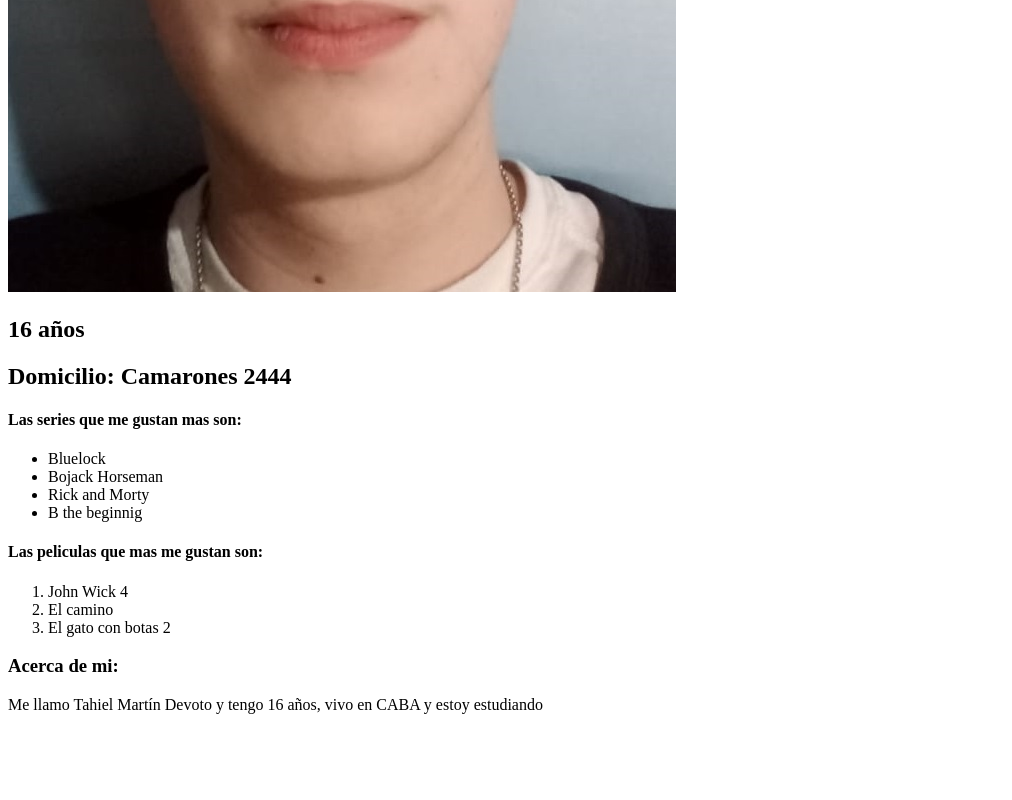
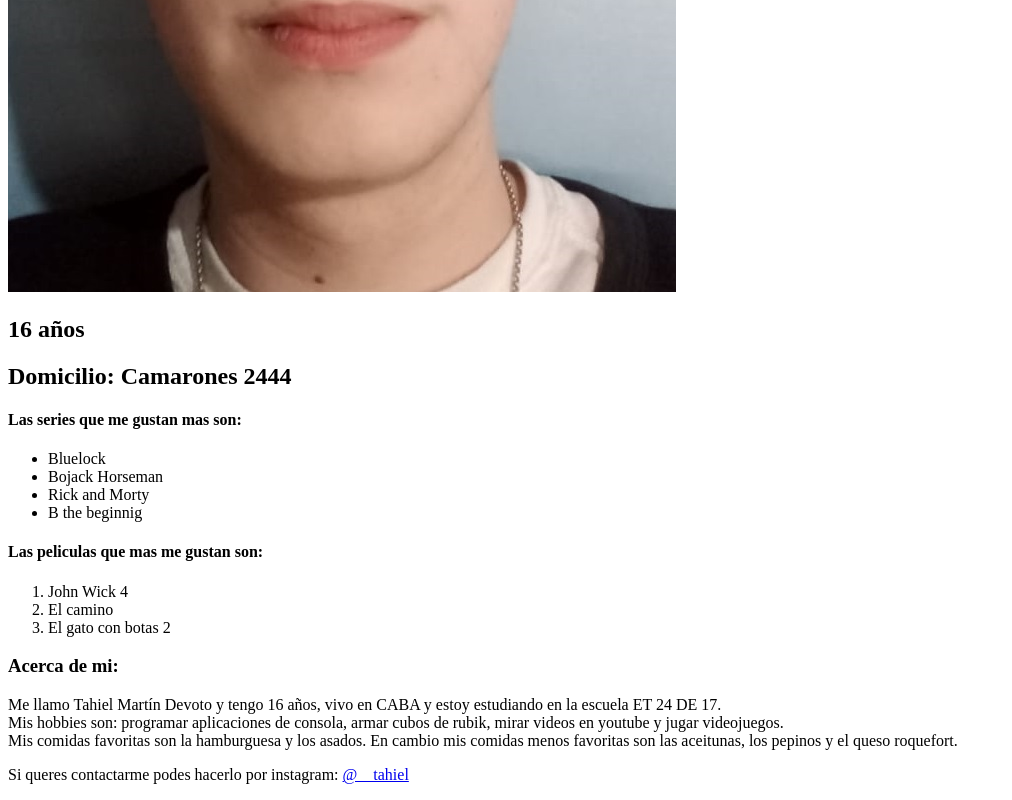
Before and after one commit to Tahield16/MODULO-2, a plain HTML site: page index.html in a window 1280 px wide. Shown: the part 616-1416 px from the top of the page, without its empty margins (0-1012 px from the left). Before the commit the page ends 1346 px from the top, so only its background shows below. Drawn offline with Linux system fonts and the light colour scheme.

```diff
--- a/index.html
+++ b/index.html
@@ -34,10 +34,15 @@
     </div>
     <div>
             <h3>Acerca de mi:</h3>
-            <p>Me llamo Tahiel Martín Devoto y tengo 16 años, vivo en CABA y estoy estudiando </p>
+            <p>Me llamo Tahiel Martín Devoto y tengo 16 años, vivo en CABA y estoy estudiando en la escuela ET 24 DE 17.
+                <br>
+                Mis hobbies son: programar aplicaciones de consola, armar cubos de rubik, mirar videos en youtube y jugar videojuegos.
+               <br>
+                Mis comidas favoritas son la hamburguesa y los asados. En cambio mis comidas menos favoritas son las aceitunas, los pepinos y el queso roquefort. </p>
     </div>
+
     </section>
-
+ <p>Si queres contactarme podes hacerlo por instagram: <a href="https://www.instagram.com/tahiel______/" target="_blank">@__tahiel</a></p>
 
 </body>
 </html>
```
Also changed, not shown: 1 other file.
